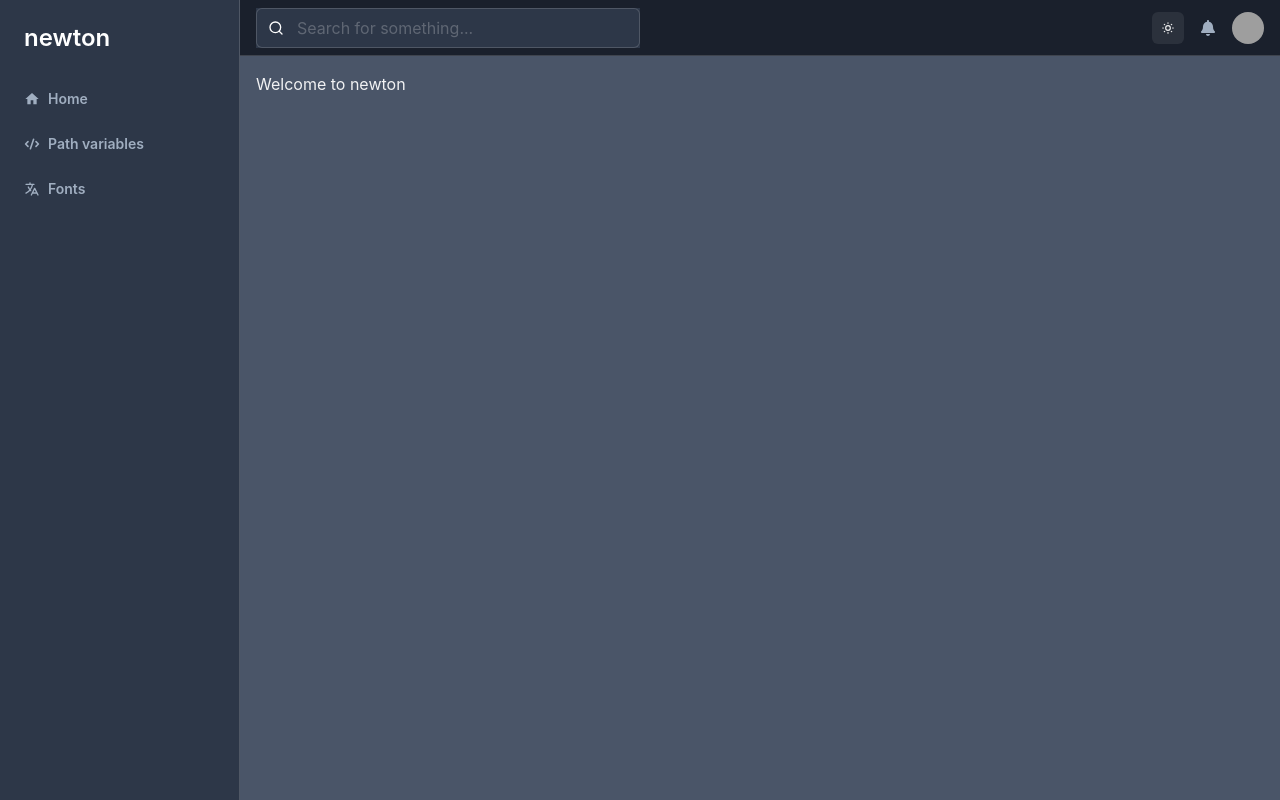
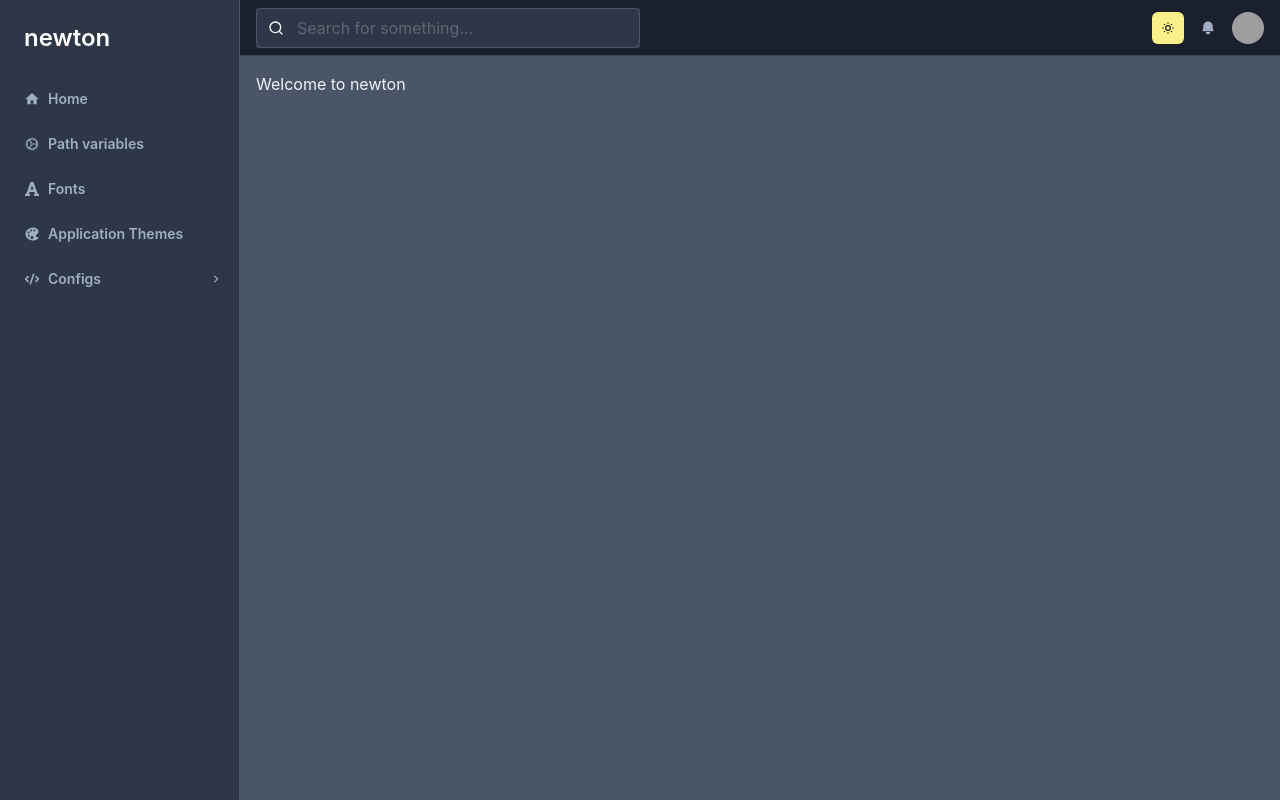
Before and after one commit to dmtrek14/newton, a React (Vite) app: page / in a window 1280 px wide. Built offline with nearby package versions, Linux system fonts and the light colour scheme; grey boxes are pictures that could not be loaded.

Commit message:
Finesse some theme stuff, add tentative menu options

```diff
--- a/src/App.tsx
+++ b/src/App.tsx
@@ -15,9 +15,8 @@ import {
   useDisclosure
 } from "@chakra-ui/react";
 import { useColorMode } from "@chakra-ui/color-mode";
-import { FaBell } from "react-icons/fa";
 import { FiMenu, FiSearch } from "react-icons/fi";
-import { HiOutlineMoon, HiOutlineSun } from "react-icons/hi";
+import { HiOutlineMoon, HiOutlineSun, HiBell } from "react-icons/hi";
 import Sidebar from "./components/Sidebar/";
 
 
@@ -74,12 +73,13 @@ function App() {
           </InputGroup>
           <Flex align="center">
             <IconButton
+              colorScheme={isDark ? "yellow" : "blue"}
               aria-label="Toggle theme"
-              icon={isDark ? <HiOutlineSun /> : <HiOutlineMoon />}
+              icon={isDark ? <HiOutlineSun /> : <HiOutlineMoon  />}
               onClick={toggleColorMode}
               size="sm"
             />
-            <Icon color="gray.600" _dark={{color: "gray.400"}}  as={FaBell} cursor="pointer" ml="4" />
+            <Icon color="gray.600" _dark={{color: "gray.400"}}  as={HiBell} cursor="pointer" ml="4" />
             <Avatar
               ml="4"
               size="sm"
--- a/src/components/Sidebar/Sidebar.tsx
+++ b/src/components/Sidebar/Sidebar.tsx
@@ -3,14 +3,19 @@ import {
     Box,
     Flex,
     Text,
+    Collapse,
+    Icon,
+    useDisclosure
   } from "@chakra-ui/react";
-  import { MdHome } from "react-icons/md";
-  import { HiCode, HiOutlineTranslate } from "react-icons/hi";
+  import { MdHome, MdKeyboardArrowRight } from "react-icons/md";
+  import { FaFont } from "react-icons/fa";
+  import { IoColorPaletteSharp, IoCogOutline } from "react-icons/io5";
+  import { HiCode, HiOutlineTranslate, HiColorSwatch } from "react-icons/hi";
   import NavItem from '../NavItem/';
 
 
 const Sidebar = (props) => {
-
+    const configs = useDisclosure();
     return (
         <Box
         as="nav"
@@ -34,7 +39,6 @@ const Sidebar = (props) => {
                 <Text
                     fontSize="2xl"
                     ml="2"
-                    //color="white"
                     color="brand.500"
                     _dark={{ color: "white" }}
                     fontWeight="semibold"
@@ -51,8 +55,28 @@ const Sidebar = (props) => {
                 aria-label="Main Navigation"
             >
                 <NavItem icon={MdHome}>Home</NavItem>
-                <NavItem icon={HiCode}>Path variables</NavItem>
-                <NavItem icon={HiOutlineTranslate}>Fonts</NavItem>
+                <NavItem icon={IoCogOutline}>Path variables</NavItem>
+                <NavItem icon={FaFont}>Fonts</NavItem>
+                <NavItem icon={IoColorPaletteSharp}>Application Themes</NavItem>
+                <NavItem icon={HiCode} onClick={configs.onToggle}>
+                    Configs
+                    <Icon
+                        as={MdKeyboardArrowRight}
+                        ml="auto"
+                        transform={configs.isOpen && "rotate(90deg)"}
+                    />
+                    </NavItem>
+                    <Collapse in={configs.isOpen}>
+                    <NavItem pl="12" py="2">
+                        Git
+                    </NavItem>
+                    <NavItem pl="12" py="2">
+                        Neovim
+                    </NavItem>
+                    <NavItem pl="12" py="2">
+                        Starship
+                    </NavItem>
+                    </Collapse>
             </Flex>
         </Box>
     );
--- a/src/main.tsx
+++ b/src/main.tsx
@@ -20,7 +20,7 @@ const colors = {
 
 const config = {
   initialColorMode: "dark",
-  useSystemColorMode: false
+  useSystemColorMode: true
 };
 
 const theme = extendTheme({ colors, config });
```
